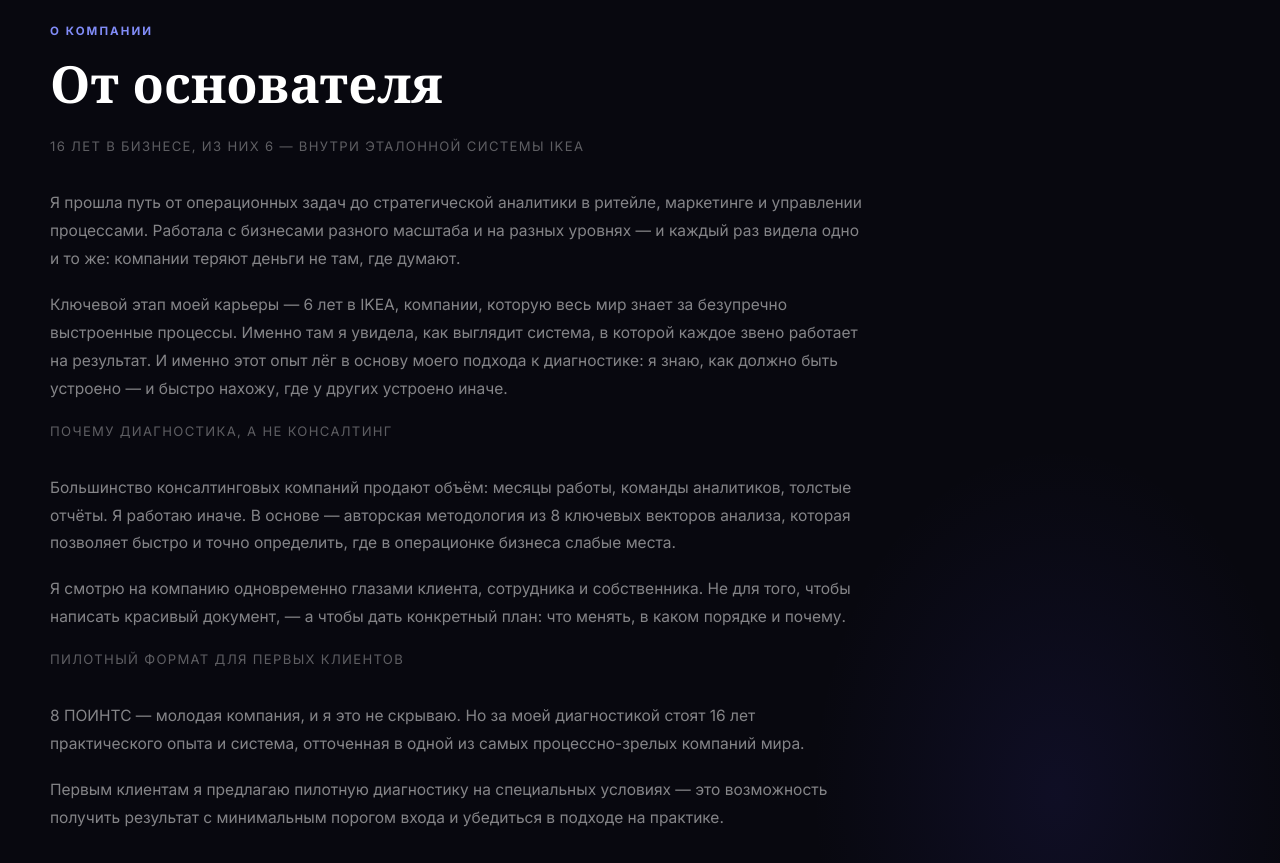
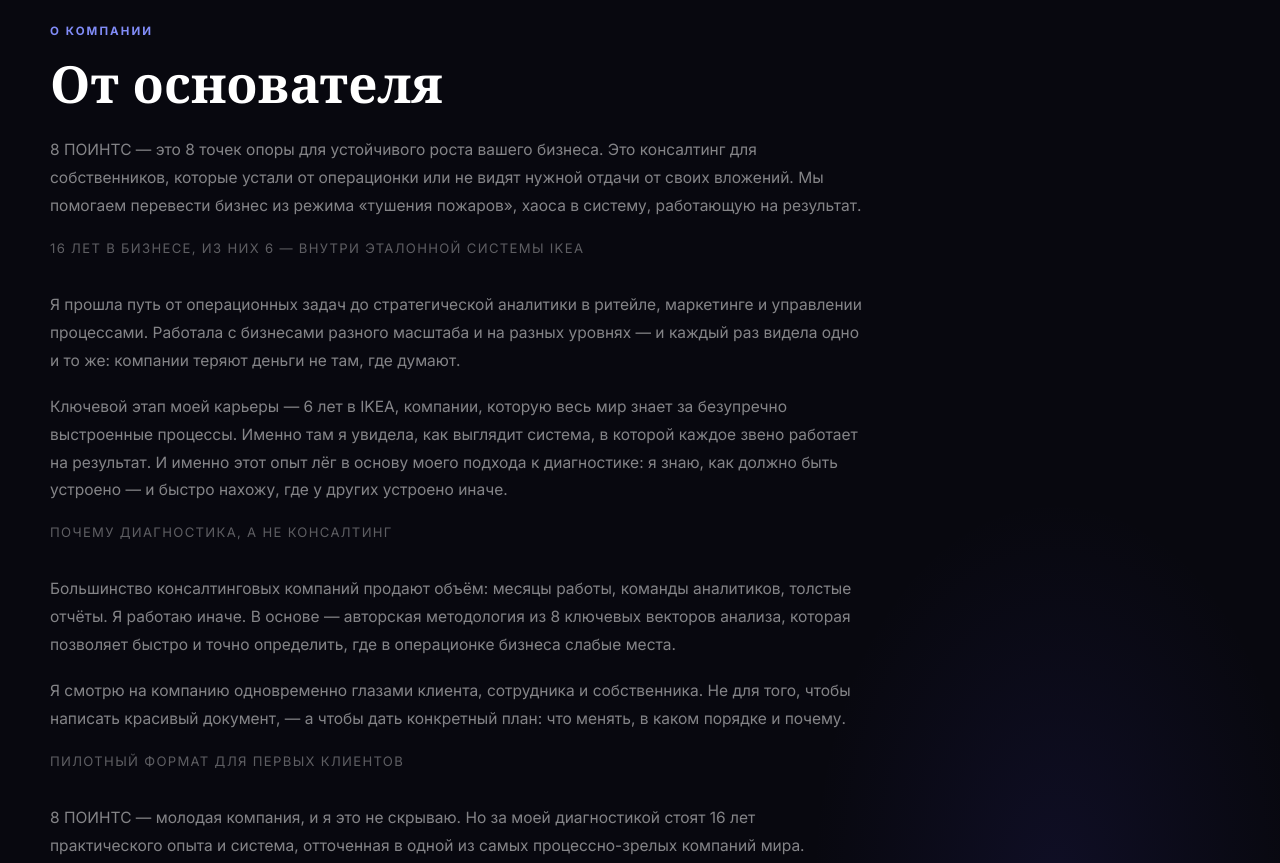
Before and after one commit to majesty2015-prog/8points, a plain HTML site: page index.html in a window 1280 px wide. Shown: the part 5580-6443 px from the top of the page. Drawn offline with Linux system fonts and the light colour scheme; a web font is replaced by a local one.

Commit message:
Add intro paragraph about 8 POINTS before founder section subheading

```diff
--- a/index.html
+++ b/index.html
@@ -721,6 +721,7 @@
     <div class="about-text fade-up">
       <span class="section-label">О компании</span>
       <h2>От основателя</h2>
+      <p>8 ПОИНТС — это 8 точек опоры для устойчивого роста вашего бизнеса. Это консалтинг для собственников, которые устали от операционки или не видят нужной отдачи от своих вложений. Мы помогаем перевести бизнес из режима «тушения пожаров», хаоса в систему, работающую на результат.</p>
       <span class="about-from">16 лет в бизнесе, из них 6 — внутри эталонной системы IKEA</span>
       <p>
         Я прошла путь от операционных задач до стратегической аналитики в ритейле, маркетинге и управлении процессами. Работала с бизнесами разного масштаба и на разных уровнях — и каждый раз видела одно и то же: компании теряют деньги не там, где думают.
```
